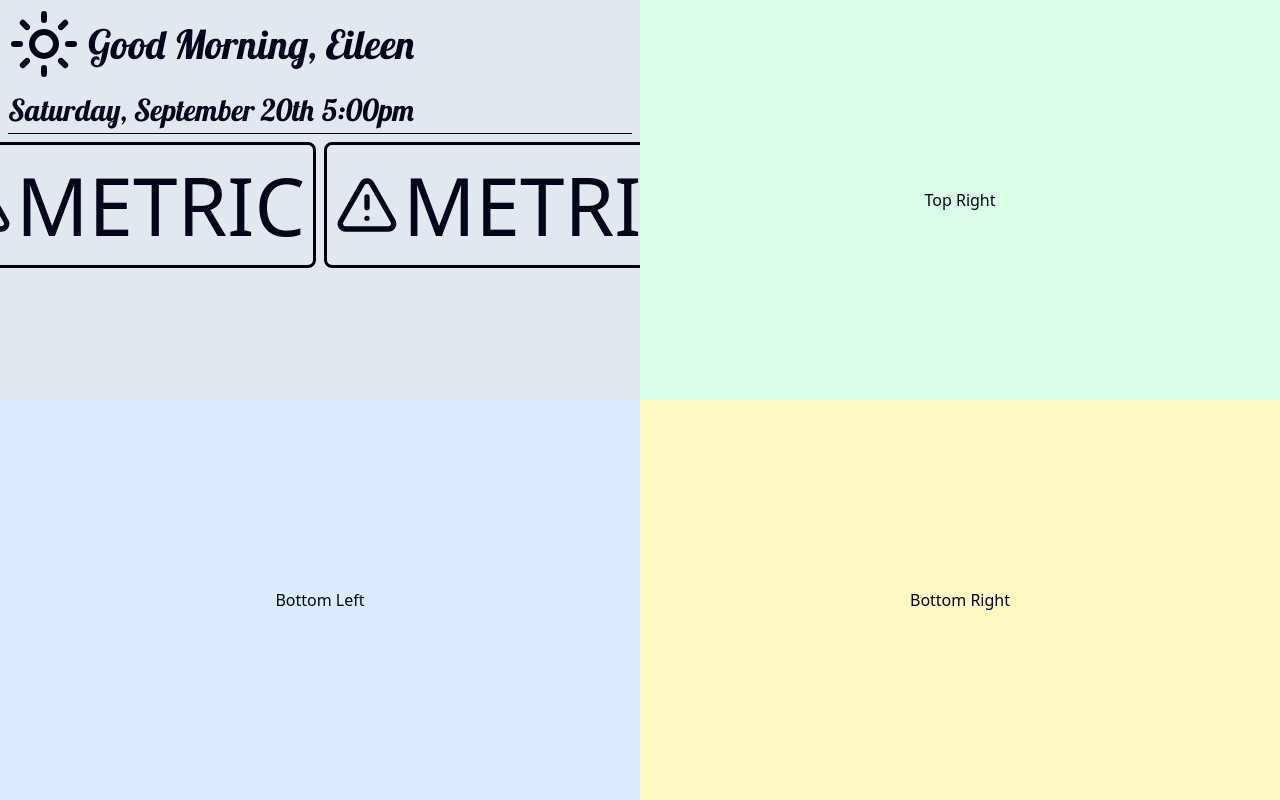
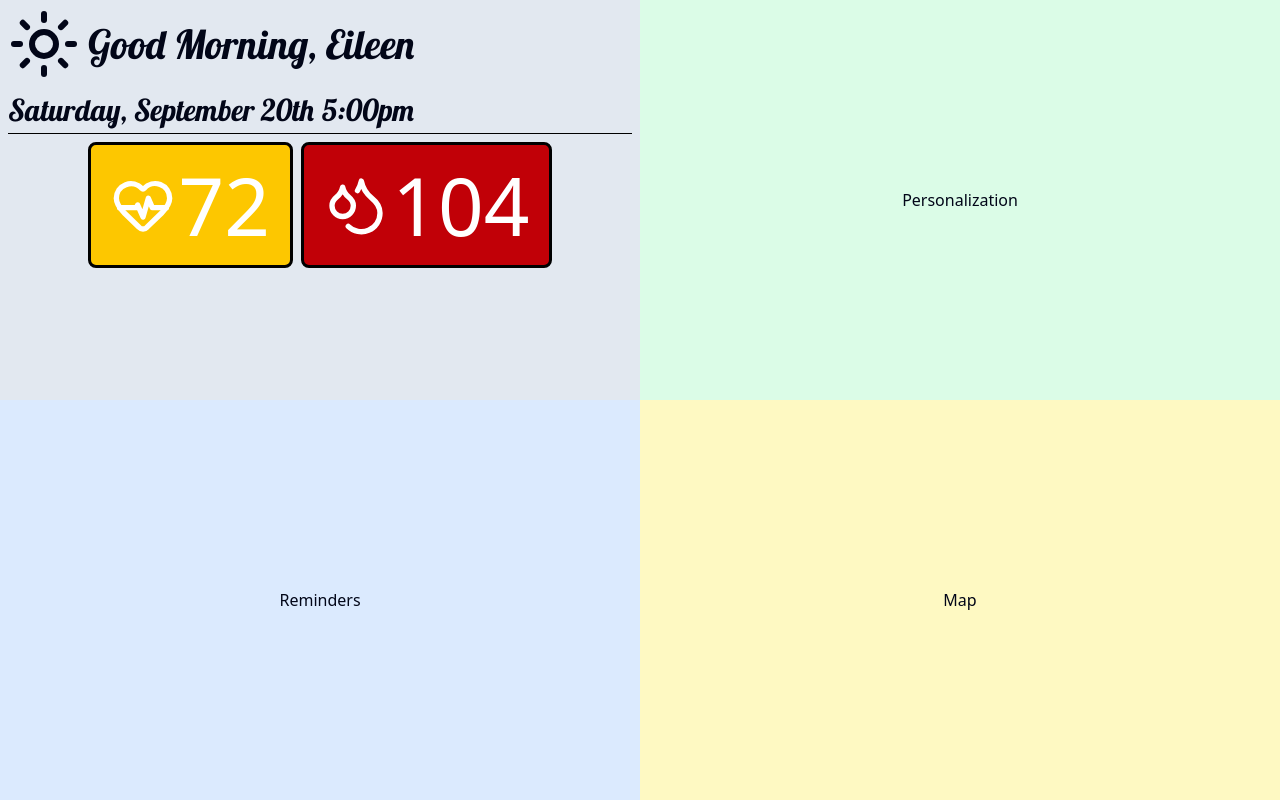
Before and after one commit to thegbars/GrannyGuard, a React (Vite) app in the folder Frontend/granny-guard/: page /granny in a window 1280 px wide. Built offline with nearby package versions, Linux system fonts and the light colour scheme.

Commit message:
Health Metric props added

```diff
--- a/Frontend/granny-guard/src/components/HealthMetric.tsx
+++ b/Frontend/granny-guard/src/components/HealthMetric.tsx
@@ -1,10 +1,36 @@
-import { TriangleAlert } from "lucide-react"
+import {
+    TriangleAlert,
+    HeartPulse,
+    Droplets,
+    Thermometer,
+    Activity,
+} from "lucide-react";
 
-const HealthMetric = () => {
+type HealthMetricProps = {
+    type?: "Warning" | "Urgent";
+    text?: string;
+    metric?: "heart rate" | "blood sugar" | "temperature" | "activity";
+};
+
+const iconMap = {
+    "heart rate": HeartPulse,
+    "blood sugar": Droplets,
+    "temperature": Thermometer,
+    "activity": Activity,
+};
+
+const HealthMetric = ({ type, text = "METRIC", metric }: HealthMetricProps) => {
+    const bg =
+        type === "Urgent" ? "bg-red-700" :
+            type === "Warning" ? "bg-yellow-400" :
+                "bg-white";
+
+    const Icon = metric ? iconMap[metric] ?? TriangleAlert : TriangleAlert;
+
     return (
-        <div className="border-3 border-solid border-black px-2 rounded-md flex flex-row gap-1 items-center">
-            <TriangleAlert className="w-16 h-16"/>
-            <p className="text-[80px]">METRIC</p>
+        <div className={`border-3 border-black px-5 rounded-md flex items-center gap-1 ${bg}`}>
+            <Icon className="w-16 h-16 text-white" />
+            <p className="text-[80px] text-white">{text}</p>
         </div>
     );
 };
--- a/Frontend/granny-guard/src/components/HealthMetrics.tsx
+++ b/Frontend/granny-guard/src/components/HealthMetrics.tsx
@@ -3,8 +3,8 @@ import HealthMetric from './HealthMetric.tsx';
 const HealthMetrics = () => {
     return (
         <div className="flex flex-row gap-2 justify-center">
-            <HealthMetric />
-            <HealthMetric />
+            <HealthMetric type="Warning" text="72" metric="heart rate"/>
+            <HealthMetric type="Urgent" text="104" metric="blood sugar"/>
         </div>
     );
 };
--- a/Frontend/granny-guard/src/pages/Granny.tsx
+++ b/Frontend/granny-guard/src/pages/Granny.tsx
@@ -15,13 +15,13 @@ function Granny() {
 
             </div>
             <div className="flex items-center justify-center bg-green-100">
-                Top Right
+                Personalization
             </div>
             <div className="flex items-center justify-center bg-blue-100">
-                Bottom Left
+                Reminders
             </div>
             <div className="flex items-center justify-center bg-yellow-100">
-                Bottom Right
+                Map
             </div>
         </div>
     )
```
